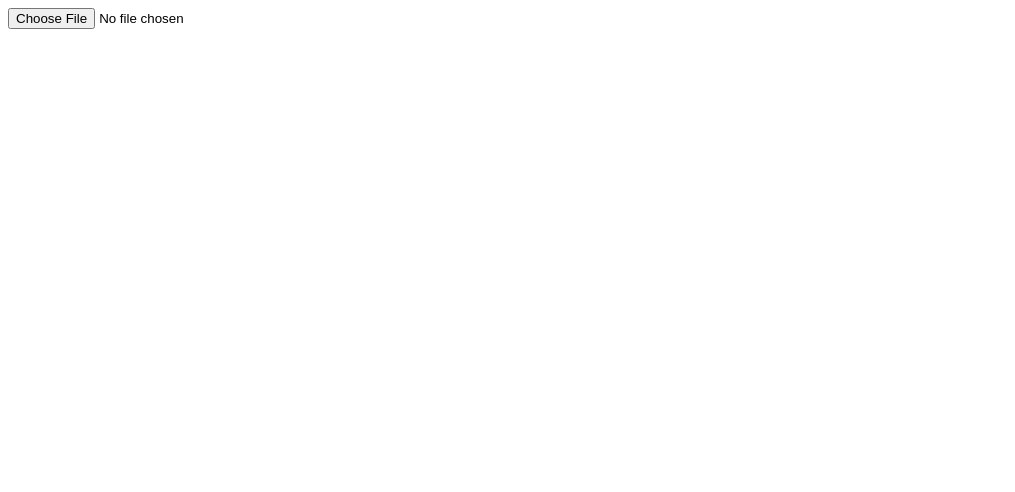
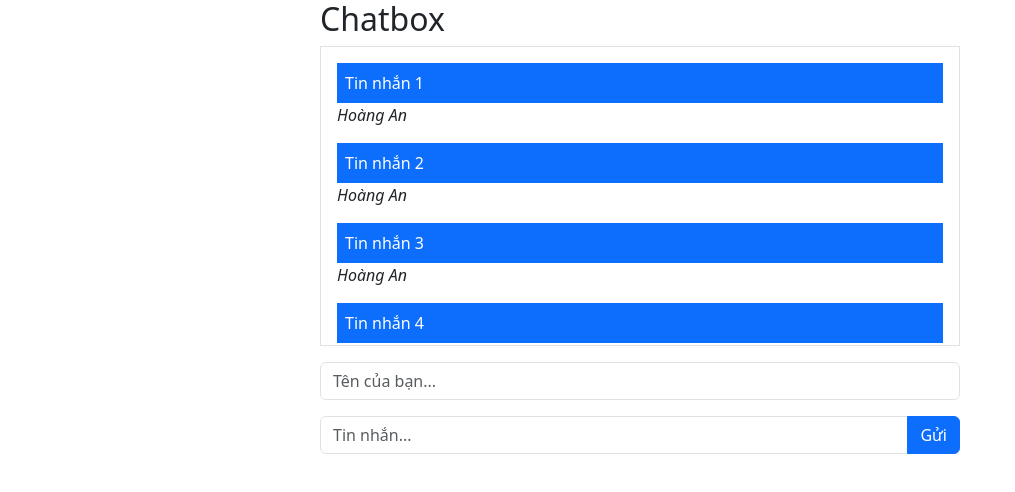
Before and after one commit to hoanganit19/unicode_online_reactjs03, a React (Vite) app: page / in a window 1280 px wide. Shown: the top 492 px of the page, without its empty margins (0-1015 px from the left). Built offline with nearby package versions, Linux system fonts and the light colour scheme; data requests are answered from the project's data file.

Commit message:
Fake App Chat 01 + 02

```diff
--- a/package.json
+++ b/package.json
@@ -10,6 +10,7 @@
     "preview": "vite preview"
   },
   "dependencies": {
+    "bootstrap": "^5.3.3",
     "react": "^18.2.0",
     "react-dom": "^18.2.0"
   },
--- /dev/null
+++ b/server/db.json
@@ -0,0 +1,49 @@
+{
+  "messages": [
+    {
+      "id": 1,
+      "message": "Tin nhắn 1",
+      "user": "Hoàng An"
+    },
+    {
+      "id": 2,
+      "message": "Tin nhắn 2",
+      "user": "Hoàng An"
+    },
+    {
+      "id": 3,
+      "message": "Tin nhắn 3",
+      "user": "Hoàng An"
+    },
+    {
+      "id": 4,
+      "message": "Tin nhắn 4",
+      "user": "Hoàng An"
+    },
+    {
+      "id": 5,
+      "message": "Tin nhắn 5",
+      "user": "Hoàng An"
+    },
+    {
+      "user": "Hoàng An",
+      "message": "Ăn tối chưa?",
+      "id": 6
+    },
+    {
+      "user": "Hoàng An",
+      "message": "Hello anh em Unicode",
+      "id": 7
+    },
+    {
+      "user": "Văn Tuấn",
+      "message": "Chào An",
+      "id": 8
+    },
+    {
+      "user": "Hoàng An",
+      "message": "Chào Tuấn. Chúc buổi tối vui vẻ",
+      "id": 9
+    }
+  ]
+}
--- a/src/App.jsx
+++ b/src/App.jsx
@@ -1,10 +1,14 @@
-import Image from "./components/Image";
-const App = () => {
+import Chat from "./components/Chat/Chat";
+
+export default function App() {
   return (
-    <div>
-      <Image />
-    </div>
-  );
-};
+    <Chat />
+  )
+}
 
-export default App;
+/*
+Client: React useState + useEffect
+Server: Json Server
+
+HTTP Short Polling
+*/
--- /dev/null
+++ b/src/components/Chat/Chat.jsx
@@ -0,0 +1,13 @@
+import "bootstrap/dist/css/bootstrap.min.css";
+import Message from "./Message";
+import Input from "./Input";
+
+export default function Chat() {
+  return (
+    <div className="w-50 mx-auto">
+        <h2>Chatbox</h2>
+        <Message />
+        <Input />
+    </div>
+  )
+}
--- /dev/null
+++ b/src/components/Chat/Input.jsx
@@ -0,0 +1,48 @@
+import { useState } from "react"
+import config from "../../config.json";
+const {SERVER_API} = config;
+export default function Input() {
+  const [form, setForm] = useState({
+    user: '',
+    message: ''
+  });
+  const handleSubmit = (e) => {
+    e.preventDefault();
+    const {user, message} = form;
+    if (!user || !message) {
+      alert('Vui lòng nhập đầy đủ thông tin');
+      return;
+    }
+    sendMessage(form);
+
+  }
+  const handleChange = (e) => {
+    setForm({...form, [e.target.name]: e.target.value});
+  }
+  const sendMessage = async (data) => {
+    const response = await fetch(`${SERVER_API}/messages`, {
+      method: 'POST',
+      headers: {
+        "Content-Type": "application/json"
+      },
+      body: JSON.stringify(data)
+    });
+    if (!response.ok) {
+      alert('Gửi tin nhắn bị lỗi');
+      return;
+    }
+    setForm({...form, message: ''});
+  }
+  return (
+    <form className="mt-3" onSubmit={handleSubmit}>
+        <div className="mb-3">
+            <input type="text" className="form-control" placeholder="Tên của bạn..." name="user"
+             onChange={handleChange}/>
+        </div>
+        <div className="input-group">
+            <input type="text" className="form-control" placeholder="Tin nhắn..." name="message"  onChange={handleChange} value={form.message}/>
+            <button className="btn btn-primary">Gửi</button>
+        </div>
+    </form>
+  )
+}
--- /dev/null
+++ b/src/components/Chat/Message.jsx
@@ -0,0 +1,32 @@
+import { useEffect, useState } from "react"
+import config from "../../config.json";
+const {SERVER_API} = config;
+export default function Message() {
+  const [messages, setMessages] = useState([]);
+  const getMessages = async () => {
+    const response = await fetch(`${SERVER_API}/messages`);
+    const data = await response.json();
+    setMessages(data);
+  }
+  useEffect(() => {
+    setTimeout(() => {
+        getMessages();
+    }, 1000);
+  }, [messages]);
+  return (
+    <div className="messages border p-3" style={{
+        height: '300px',
+        overflow: "auto"
+    }}>
+        {
+            messages.map(({id, message, user}) => <div key={id} className="mb-3">
+            <div className="bg-primary text-white p-2">
+                {message}
+            </div>
+            <span className="fs-6 fst-italic">{user}</span>
+        </div>)
+        }
+
+    </div>
+  )
+}
--- /dev/null
+++ b/src/config.json
@@ -0,0 +1,3 @@
+{
+    "SERVER_API": "http://localhost:3000"
+}
```
Also changed, not shown: src/App04.jsx (added, +10 -0 lines), 1 other file (tests, documents, lock files or other folders).
